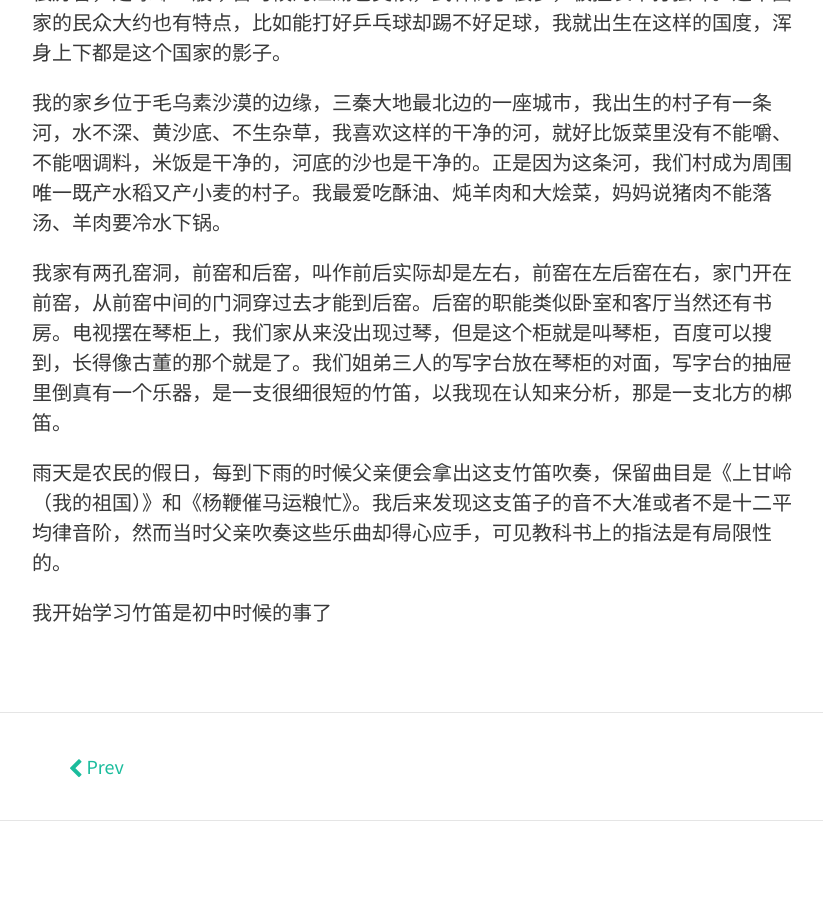
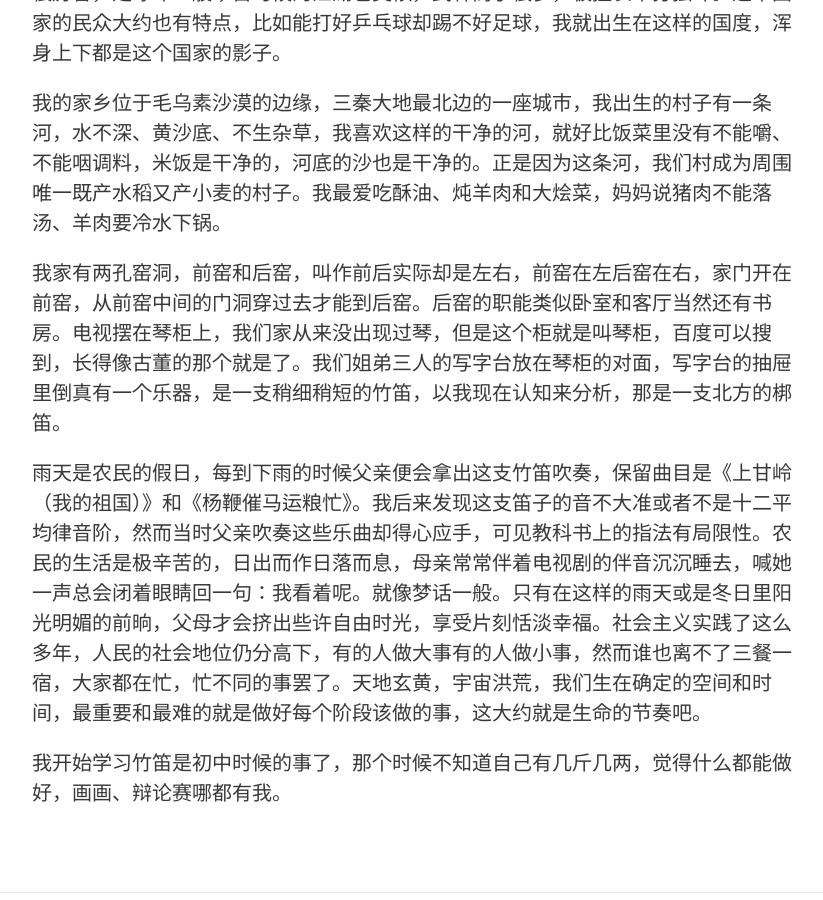
Before and after one commit to undersail/undersail.github.com, a Jekyll site: the page built from _posts/2016-02-16-the-rhythm.md, in a window 1280 px wide and 900 px high, scrolled down 416 px. Shown: the whole window, without its empty margins (224-1047 px from the left). Built offline with Jekyll 4.4.1, drawn with Linux system fonts in a browser that asks for light colours; nearby versions of some CDN libraries; comment, search, counter and statistics services are not loaded.

Commit message:
Edit content

```diff
--- a/_posts/2016-02-16-the-rhythm.md
+++ b/_posts/2016-02-16-the-rhythm.md
@@ -8,8 +8,8 @@ tags:
 
 我的家乡位于毛乌素沙漠的边缘，三秦大地最北边的一座城市，我出生的村子有一条河，水不深、黄沙底、不生杂草，我喜欢这样的干净的河，就好比饭菜里没有不能嚼、不能咽调料，米饭是干净的，河底的沙也是干净的。正是因为这条河，我们村成为周围唯一既产水稻又产小麦的村子。我最爱吃酥油、炖羊肉和大烩菜，妈妈说猪肉不能落汤、羊肉要冷水下锅。
 
-我家有两孔窑洞，前窑和后窑，叫作前后实际却是左右，前窑在左后窑在右，家门开在前窑，从前窑中间的门洞穿过去才能到后窑。后窑的职能类似卧室和客厅当然还有书房。电视摆在琴柜上，我们家从来没出现过琴，但是这个柜就是叫琴柜，百度可以搜到，长得像古董的那个就是了。我们姐弟三人的写字台放在琴柜的对面，写字台的抽屉里倒真有一个乐器，是一支很细很短的竹笛，以我现在认知来分析，那是一支北方的梆笛。
+我家有两孔窑洞，前窑和后窑，叫作前后实际却是左右，前窑在左后窑在右，家门开在前窑，从前窑中间的门洞穿过去才能到后窑。后窑的职能类似卧室和客厅当然还有书房。电视摆在琴柜上，我们家从来没出现过琴，但是这个柜就是叫琴柜，百度可以搜到，长得像古董的那个就是了。我们姐弟三人的写字台放在琴柜的对面，写字台的抽屉里倒真有一个乐器，是一支稍细稍短的竹笛，以我现在认知来分析，那是一支北方的梆笛。
 
-雨天是农民的假日，每到下雨的时候父亲便会拿出这支竹笛吹奏，保留曲目是《上甘岭（我的祖国）》和《杨鞭催马运粮忙》。我后来发现这支笛子的音不大准或者不是十二平均律音阶，然而当时父亲吹奏这些乐曲却得心应手，可见教科书上的指法是有局限性的。
+雨天是农民的假日，每到下雨的时候父亲便会拿出这支竹笛吹奏，保留曲目是《上甘岭（我的祖国）》和《杨鞭催马运粮忙》。我后来发现这支笛子的音不大准或者不是十二平均律音阶，然而当时父亲吹奏这些乐曲却得心应手，可见教科书上的指法有局限性。农民的生活是极辛苦的，日出而作日落而息，母亲常常伴着电视剧的伴音沉沉睡去，喊她一声总会闭着眼睛回一句：我看着呢。就像梦话一般。只有在这样的雨天或是冬日里阳光明媚的前晌，父母才会挤出些许自由时光，享受片刻恬淡幸福。社会主义实践了这么多年，人民的社会地位仍分高下，有的人做大事有的人做小事，然而谁也离不了三餐一宿，大家都在忙，忙不同的事罢了。天地玄黄，宇宙洪荒，我们生在确定的空间和时间，最重要和最难的就是做好每个阶段该做的事，这大约就是生命的节奏吧。
 
-我开始学习竹笛是初中时候的事了
+我开始学习竹笛是初中时候的事了，那个时候不知道自己有几斤几两，觉得什么都能做好，画画、辩论赛哪都有我。
```
